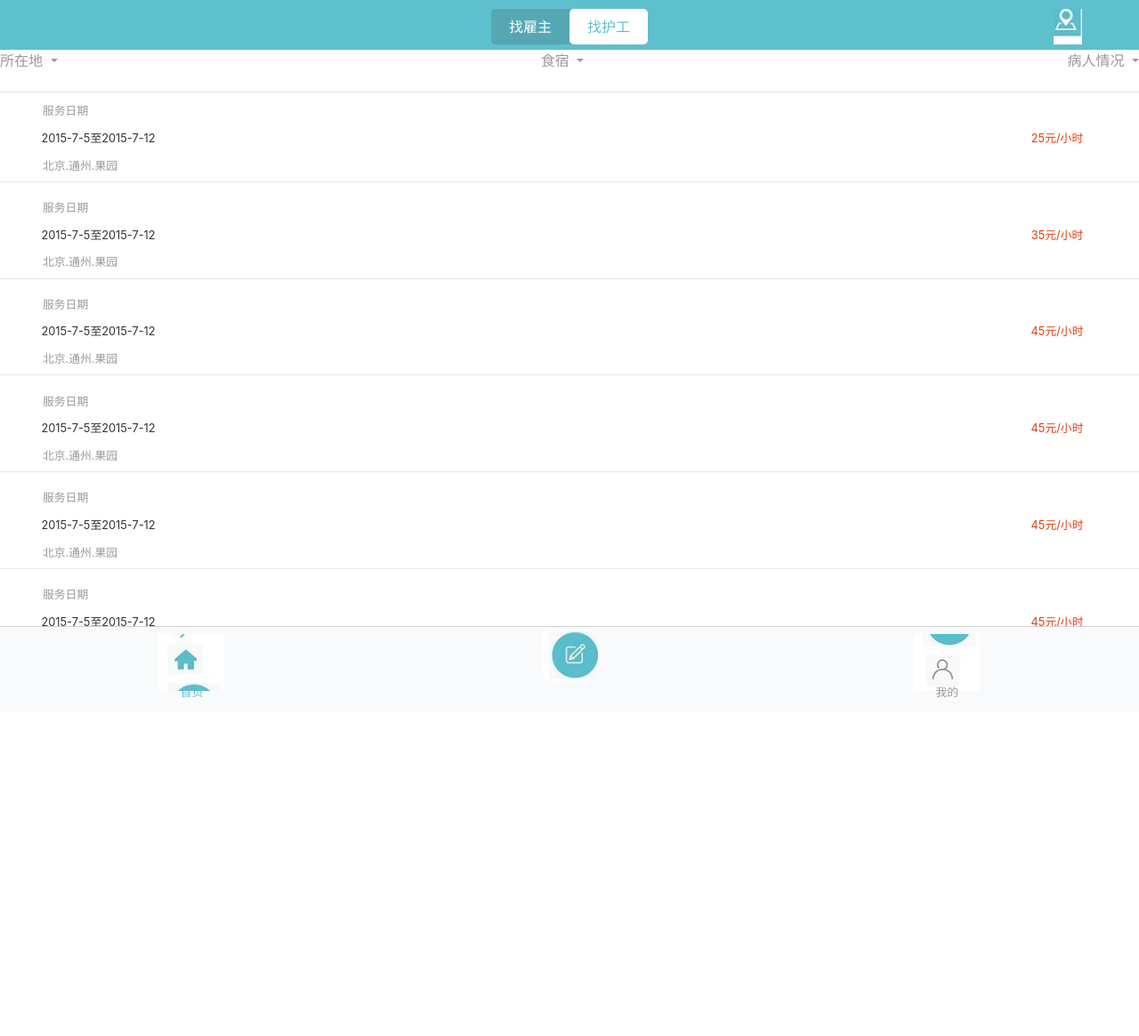
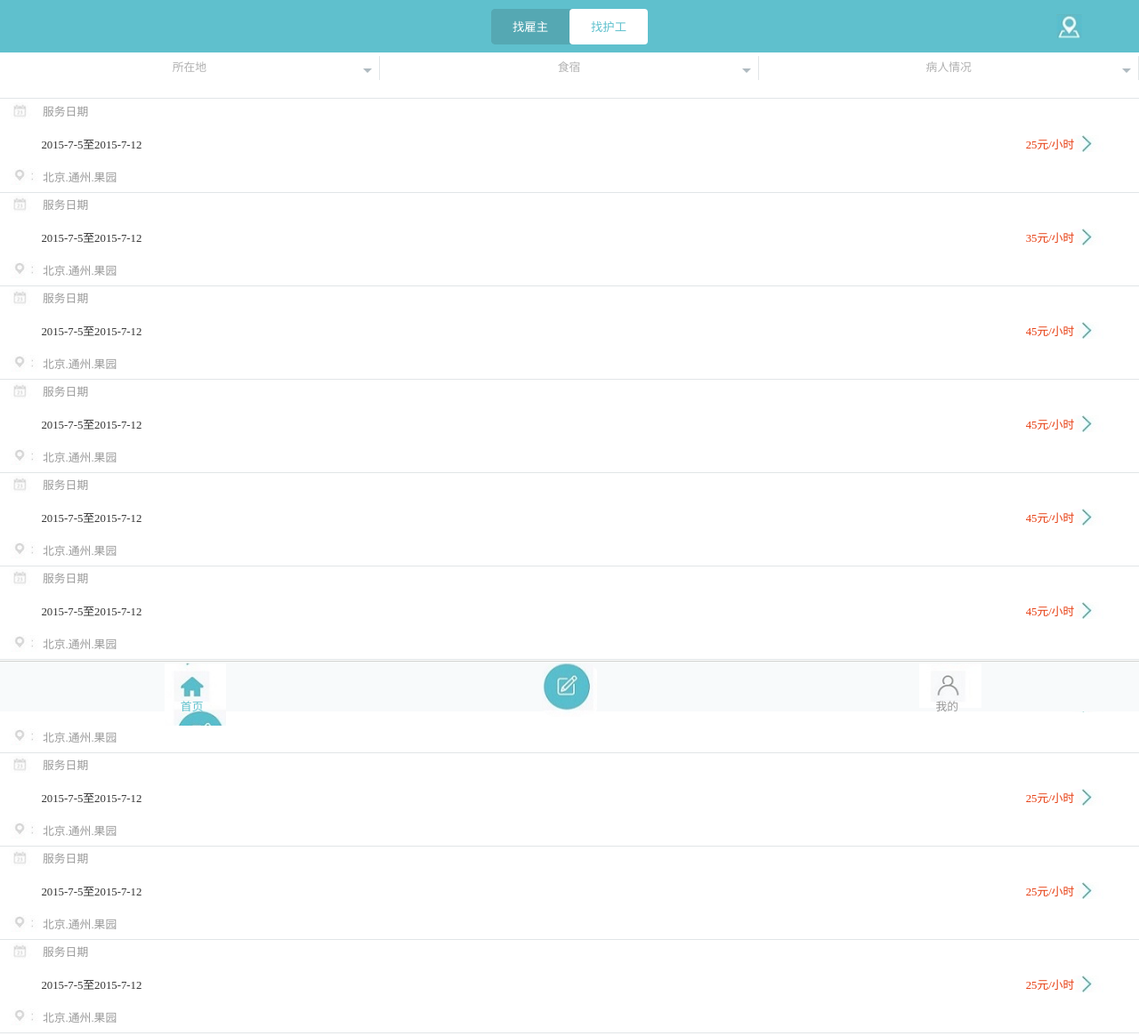
Before and after one commit to jiangqian1/learngit, a plain HTML site: page task6/task6.html in a window 1280 px wide. Shown: the whole page at 89% size. Before the commit the page ends 813 px from the top, so only its background shows below. Drawn offline with nearby package versions, Linux system fonts and the light colour scheme.

Commit message:
modified:   task6.css 	modified:   task6.html

```diff
--- a/task6/task6.css
+++ b/task6/task6.css
@@ -46,39 +46,87 @@ body{
 
 	}
 .ico1{
-	width:2rem;
-	height:2.5rem;
+	width:1.8rem;
+	height:1.7rem;
 	position: absolute;
 	right:5%;
 	background-image: url(sprites.jpg);
     	background-repeat: no-repeat;
-    	background-position: 30% 4.2%;
+    	background-position: -0.75rem -0.46rem;
 	}
-.nav{
+.nav-boxstlye {
 	position: fixed;
-	top: 3.5rem;
+	top: 3.7rem;
 	left: 0;
 	display: flex;
 	flex-direction: row;
-	justify-content: space-between;
 	border-bottom: .0625rem solid #e1e5e7;
-	height: 3rem;
+	height: 2.7rem;
 	width: 100%;
+	padding: .25rem 0 .25rem;
+	background: #fff;
+}
+
+ul,
+ul a,
+li,
+li a {
+	list-style: none;
+	text-decoration: none;
+	color: #b0b0b0;
+	font-size: 0.8rem;
+	margin: 0;
 	padding: 0;
-	background: #fff;
+}
 
+.nav-boxstlye-son {
+	height: 1.7rem;
+	width: 33.4%;
+	border: none;
+	border-right: .0625rem solid #e1e5e7;
+	position: relative;
 	}
-.dropdown{
-	float: left;
-	}
-.dropdown-toggle{
-	color:#999;
-	}
-.dropdown:hover ul {
-    display: block;
+
+.a-stlye {
+	display: block;
+	border: none;
+	line-height: 1.7rem;
+	text-align: center;
 }
+
+.a-bottom {
+    	display: none;
+}
+
+ul li a {
+	display: inline-block;
+	height: 1.7rem;
+	line-height: 1.7rem;
+	text-align: center;
+	background-color: #fff;
+	width: 100%;
+	color: black;
+}
+
+.nav-boxstlye-son:hover ul {
+   	 display: block;
+}
+
 ul li a:hover {
-    background-color: #5fc0cd;
+    	background-color: #5fc0cd;
+}
+
+
+
+.triangle-top {
+	width: 0;
+	height: 0;
+	border-top: .3125rem solid #afbac0;
+	border-right: .3125rem solid transparent;
+	border-left: .3125rem solid transparent;
+	position: absolute;
+	right: .5rem;
+	top: 0.85rem;
 }
 .main{
 	margin-top: 2rem;
@@ -96,12 +144,12 @@ ul li a:hover {
 .date{
 	color: #999;
 	padding-left: 2.5rem;
-   	background: url(sprites.jpg) no-repeat -4% 21.5%;
+   	background: url(sprites.jpg) no-repeat -0.75rem -3.3rem;
 }
 .location{
 	color: #999;
 	padding-left: 2.5rem;
-   	background: url(sprites.jpg) no-repeat -4% 30.5%;
+   	background: url(sprites.jpg) no-repeat -0.75rem -5rem;
 }
 .time{
 	display: flex;
@@ -119,14 +167,14 @@ ul li a:hover {
 	width:8.5rem;
 	color:#e63b0e;
 	text-align: center;
-    	padding-right:3rem;
-    	background: url(sprites.jpg) no-repeat 235% 40.1%;
+    	padding-right:2rem;
+    	background: url(sprites.jpg) no-repeat  5rem -6.5rem;
     	white-space: nowrap;
 }
 .footer{
 	background-color: #f8fafb;
 	width: 100%;
-	height: 6rem;
+	height: 3.5rem;
 	position: fixed;
 	border-top: .0625rem solid #d1d2ce;
  	bottom: 0;
@@ -135,28 +183,31 @@ ul li a:hover {
 	justify-content: space-around;
 }
 .footerbox{
-	height: 4rem;
+	height: 2rem;
 	width: 4.8rem;
-	padding-top:3.5rem;
-	margin-top: 0.5rem;
+	padding-top:2.4rem;
+	margin-top: 0.1rem;
 	text-align: center;
 	font-size: .8rem;
 }
 .footer-text1 {
 	color: #5fc0cd;
-	background: url(sprites.jpg) 25% 55% no-repeat;
+	background: url(sprites.jpg) 0.5rem -7.55rem no-repeat;
 
 }
 .button{
 	width: 63px;
 	height: 60px;
 	margin-top:2px ;
-	background: url(sprites.jpg) 25% 78% no-repeat;
+	background: url(sprites.jpg) -0.75rem -10.9rem no-repeat;
 	border-radius: 14px;
 
 }
 .footer-text2{
 	color: #999;
-	background: url(sprites.jpg) 25% 99.5% no-repeat;
+	background: url(sprites.jpg) 0.45rem -14.3rem no-repeat;
 
 }
+.box{
+	height: 3rem;
+}
--- a/task6/task6.html
+++ b/task6/task6.html
@@ -3,9 +3,7 @@
 <head>
 	<meta charset="UTF-8">
 	<meta name="viewport" content="width=device-width, initial-scale=1">
-	<script src="http://how2j.cn/study/js/jquery/2.0.0/jquery.min.js"></script>
-	<link href="http://how2j.cn/study/css/bootstrap/3.3.6/bootstrap.min.css" rel="stylesheet">
-	<script src="http://how2j.cn/study/js/bootstrap/3.3.6/bootstrap.min.js"></script>
+	 <meta http-equiv="X-UA-Compatible" content="ie=edge">
 
 	<title>找护工</title>
 	 <link rel="stylesheet" type="text/css" href="task6.css">
@@ -19,42 +17,52 @@
 		</div>
 		<span class="ico1"></span>
 	</header>
-	<div class="listhead">
-		<ul class="nav">
-			<li class="dropdown">
-				<a href="#" class="dropdown-toggle" data-toggle="dropdown">
-					所在地
-					<b class="caret"></b>
-				</a>
-				<ul class="dropdown-menu">
-					<li><a href="#">通州</a></li>
-					<li><a href="#">海淀</a></li>
-					<li><a href="#">朝阳</a></li>
-				</ul>
-			</li>
-			<li class="dropdown">
-				<a href="#" class="dropdown-toggle" data-toggle="dropdown">
-					食宿
-					<b class="caret"></b>
-				</a>
-				<ul class="dropdown-menu">
-					<li><a href="#">包</a></li>
-					<li><a href="#">不包</a></li>
-				</ul>
-			</li>
-			<li class="dropdown">
-				<a href="#" class="dropdown-toggle" data-toggle="dropdown">
-					病人情况
-					<b class="caret"></b>
-				</a>
-				<ul class="dropdown-menu">
-					<li><a href="#">良好</a></li>
-					<li><a href="#">严重</a></li>
-					<li><a href="#">病危</a></li>
-				</ul>
-			</li>
-		</ul>
-	</div>
+	<nav class="nav-boxstlye">
+
+		    <ul class="nav-boxstlye-son">
+		        <a class="a-stlye" href="#">
+		            所在地
+		        </a>
+		        <div class="triangle-top"></div>
+		        <ul class="a-bottom">
+		            <li>
+		                <a href="#">通州</a>
+		            </li>
+		            <li>
+		                <a href="#">海淀</a>
+		            </li>
+		        </ul>
+		    </ul>
+		    <ul class="nav-boxstlye-son">
+		        <a class="a-stlye" href="#">
+		            食宿
+		        </a>
+		        <div class="triangle-top"></div>
+		        <ul class="a-bottom">
+		            <li>
+		                <a href="#">包</a>
+		            </li>
+		            <li>
+		                <a href="#">不包</a>
+		            </li>
+		        </ul>
+		    </ul>
+		    <ul class="nav-boxstlye-son">
+		        <a class="a-stlye" href="#">
+		            病人情况
+		        </a>
+		        <div class="triangle-top"></div>
+		        <ul class="a-bottom">
+		            <li>
+		                <a href="#">良好</a>
+		            </li>
+		            <li>
+		                <a href="#">不行了</a>
+		            </li>
+		        </ul>
+		    </ul>
+
+</nav>
 	<div class="main">
 		<ul class="smallbox">
 		           <li class="date">服务日期</li>
@@ -104,7 +112,40 @@
 		           </li>
 		           <li class="location">北京.通州.果园</li>
     		</ul>
+    		<ul class="smallbox">
+		           <li class="date">服务日期</li>
+		           <li class="time">
+		                <span class="black">2015-7-5至2015-7-12</span>
+		                <span class="red">25元/小时</span>
+		           </li>
+		           <li class="location">北京.通州.果园</li>
+    		</ul>
+    		<ul class="smallbox">
+		           <li class="date">服务日期</li>
+		           <li class="time">
+		                <span class="black">2015-7-5至2015-7-12</span>
+		                <span class="red">25元/小时</span>
+		           </li>
+		           <li class="location">北京.通州.果园</li>
+    		</ul>
+    		<ul class="smallbox">
+		           <li class="date">服务日期</li>
+		           <li class="time">
+		                <span class="black">2015-7-5至2015-7-12</span>
+		                <span class="red">25元/小时</span>
+		           </li>
+		           <li class="location">北京.通州.果园</li>
+    		</ul>
+    		<ul class="smallbox">
+		           <li class="date">服务日期</li>
+		           <li class="time">
+		                <span class="black">2015-7-5至2015-7-12</span>
+		                <span class="red">25元/小时</span>
+		           </li>
+		           <li class="location">北京.通州.果园</li>
+    		</ul>
 	</div>
+	<div class="box"></div>
 	<div class="footer">
 		<span class="footerbox footer-text1">首页</span>
 		<div class="button"></div>
```
